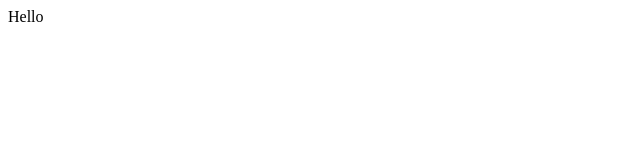
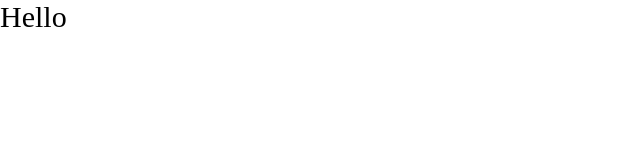
Before and after one commit to mrabaev48/architecture, a React app: page / in a window 1280 px wide. Shown: the top 160 px of the page, without its empty margins (0-640 px from the left). Built offline with nearby package versions, Linux system fonts and the light colour scheme.

Commit message:
#add_react
New: SCSS loaders & configuration for it.

```diff
--- a/package.json
+++ b/package.json
@@ -15,8 +15,13 @@
     "@types/node": "^17.0.21",
     "@types/webpack": "^5.28.0",
     "@types/webpack-dev-server": "^4.7.2",
+    "css-loader": "^6.6.0",
     "html-webpack-plugin": "^5.5.0",
+    "mini-css-extract-plugin": "^2.5.3",
     "prettier": "^2.8.3",
+    "sass": "^1.49.9",
+    "sass-loader": "^12.6.0",
+    "style-loader": "^3.3.1",
     "ts-loader": "^9.2.6",
     "ts-node": "^10.5.0",
     "typescript": "^4.5.5",
--- a/src/App.tsx
+++ b/src/App.tsx
@@ -1,7 +1,8 @@
 import React from "react";
+import "./index.scss";
 
 const App = () => {
-  return <div>Hello</div>;
+  return <div className={"app"}>Hello</div>;
 };
 
 export default App;
--- /dev/null
+++ b/src/index.scss
@@ -0,0 +1,9 @@
+* {
+  margin: 0;
+  padding: 0;
+  box-sizing: border-box;
+}
+
+.app {
+  font-size: 30px;
+}
```
Also changed, not shown: src/global.d.ts (added, +7 -0 lines), 4 other files (tests, documents, lock files or other folders).
